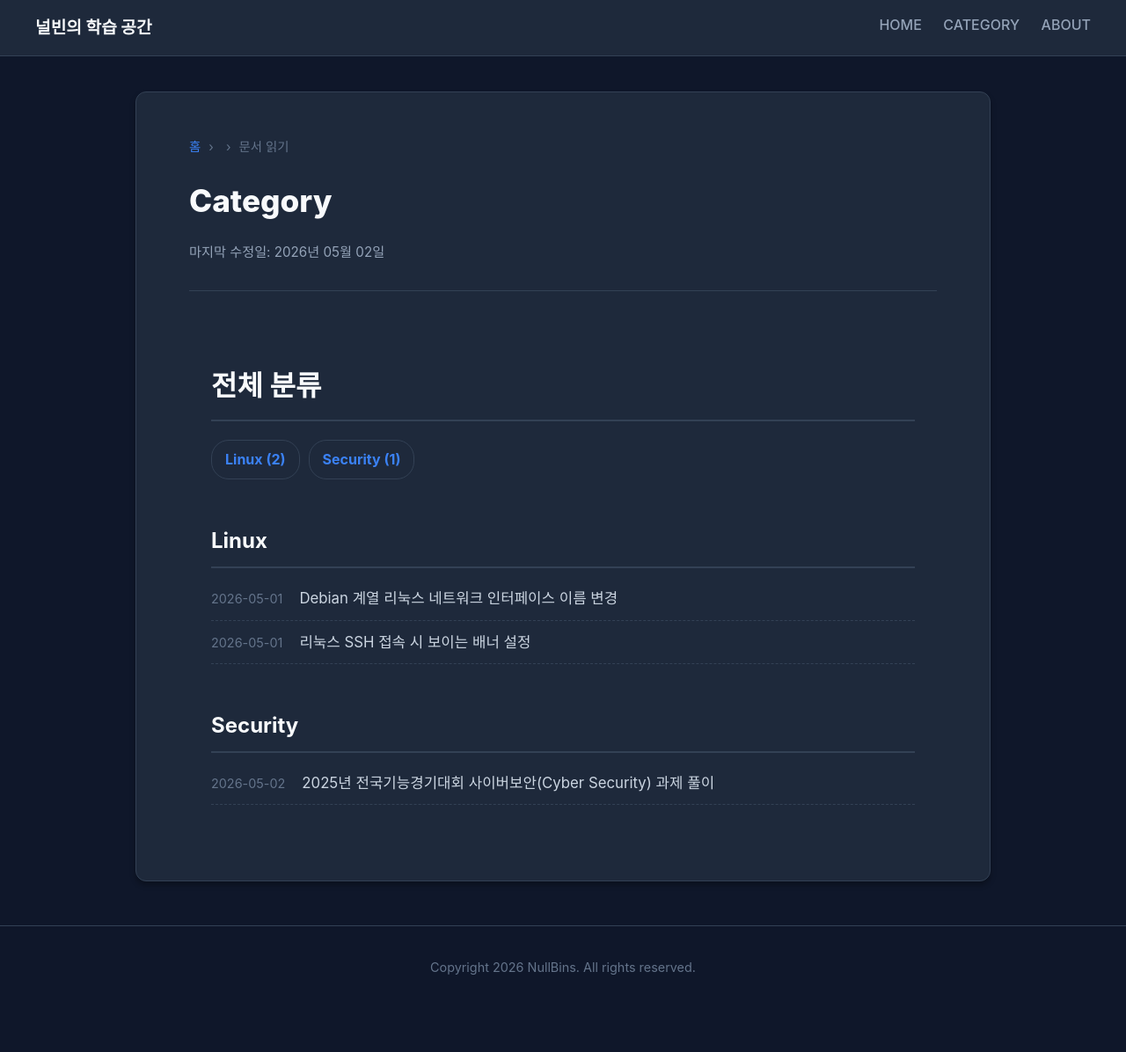
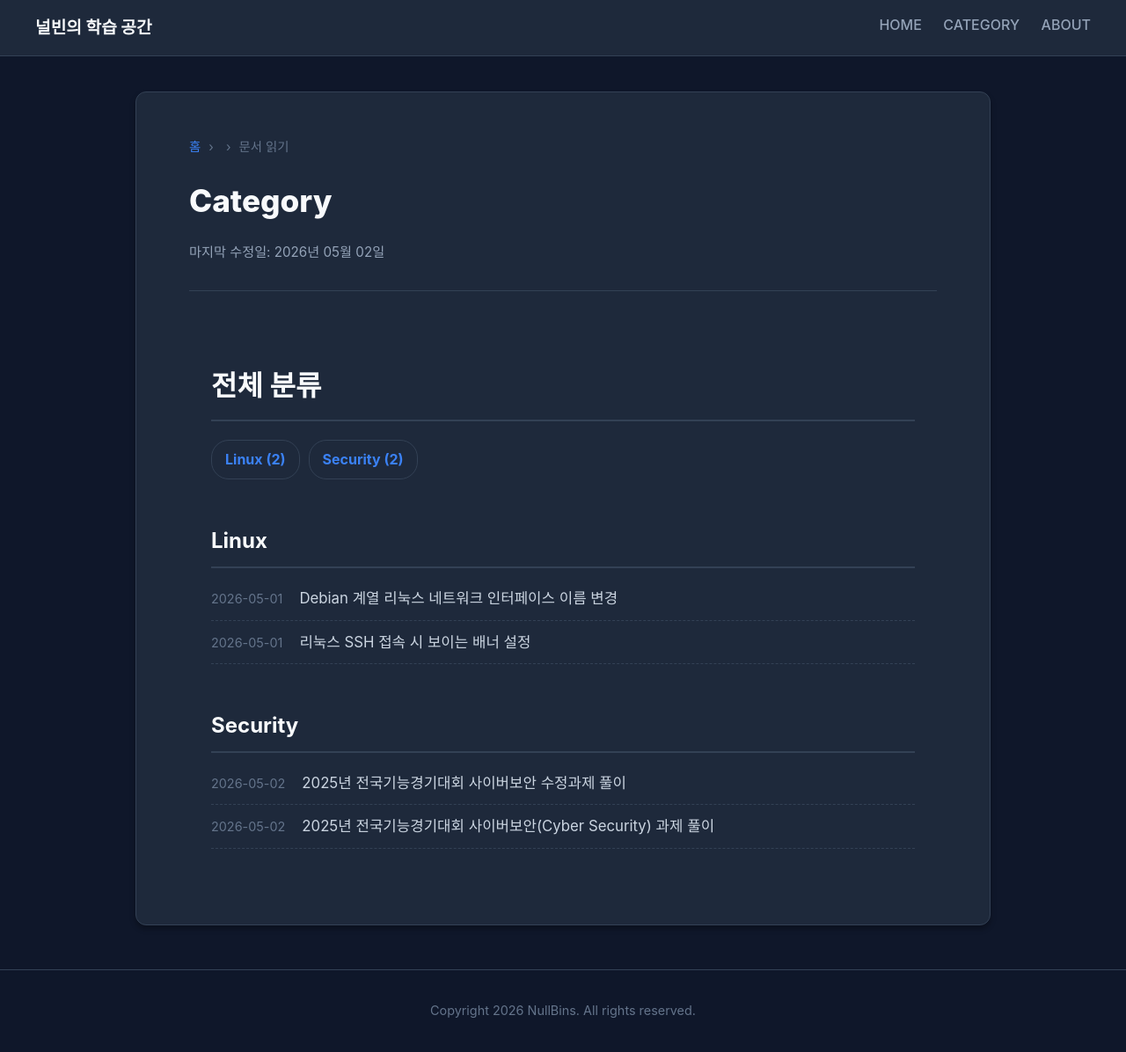
Before and after one commit to NullBins/nullbins.github.io, a Jekyll site: the page built from categories.html, in a window 1280 px wide and 1206 px high. Shown: the top 1196 px of the window at 88% size. Built offline with Jekyll 4.4.1, drawn with Linux system fonts in a browser that asks for light colours; some of the changed lines change nothing that is shown.

Commit message:
Update: new post (#RevisionTask)

```diff
--- a/_config.yaml
+++ b/_config.yaml
@@ -1,6 +1,6 @@
 title: "널빈의 학습 공간"
 email: "dhyunchoi@kyonggi.ac.kr"
-description: "| 널빈의 학습기록 공간 | NullBins's Study space"
+description: "| 널빈의 학습기록 공간 | NullBins's Learning space"
 url: "https://nullbins.github.io"
 timezone: Asia/Seoul
 
--- /dev/null
+++ b/_posts/2026-05-02-RevisionCS2025.md
@@ -0,0 +1,26 @@
+---
+layout: default
+title: "2025년 전국기능경기대회 사이버보안 수정과제 풀이"
+date: 2026-05-02
+categories: Security
+---
+
+# 사이버보안 수정 1과제 (인프라 구성 및 보안 강화)
+
+<iframe
+    src="https://docs.google.com/viewer?url=https://nullbins.github.io/assets/docs/Project1_RevisionTask.pdf&embedded=true"
+    width="100%"
+    height="700px"
+    style="border: 1px solid #334155; border-radius: 8px;">
+    이 브라우저는 PDF를 지원하지 않습니다. <a href="/assets/docs/Project1_RevisionTask.pdf">여기에서 PDF를 다운로드하세요.</a>
+</iframe>
+
+# 사이버보안 수정 2과제 (네트워크 보안 장비 설정)
+
+<iframe
+    src="https://docs.google.com/viewer?url=https://nullbins.github.io/assets/docs/Project2_RevisionTask.pdf&embedded=true"
+    width="100%"
+    height="700px"
+    style="border: 1px solid #334155; border-radius: 8px;">
+    이 브라우저는 PDF를 지원하지 않습니다. <a href="/assets/docs/Project2_RevisionTask.pdf">여기에서 PDF를 다운로드하세요.</a>
+</iframe>
```
Also changed, not shown: 2 other files.
